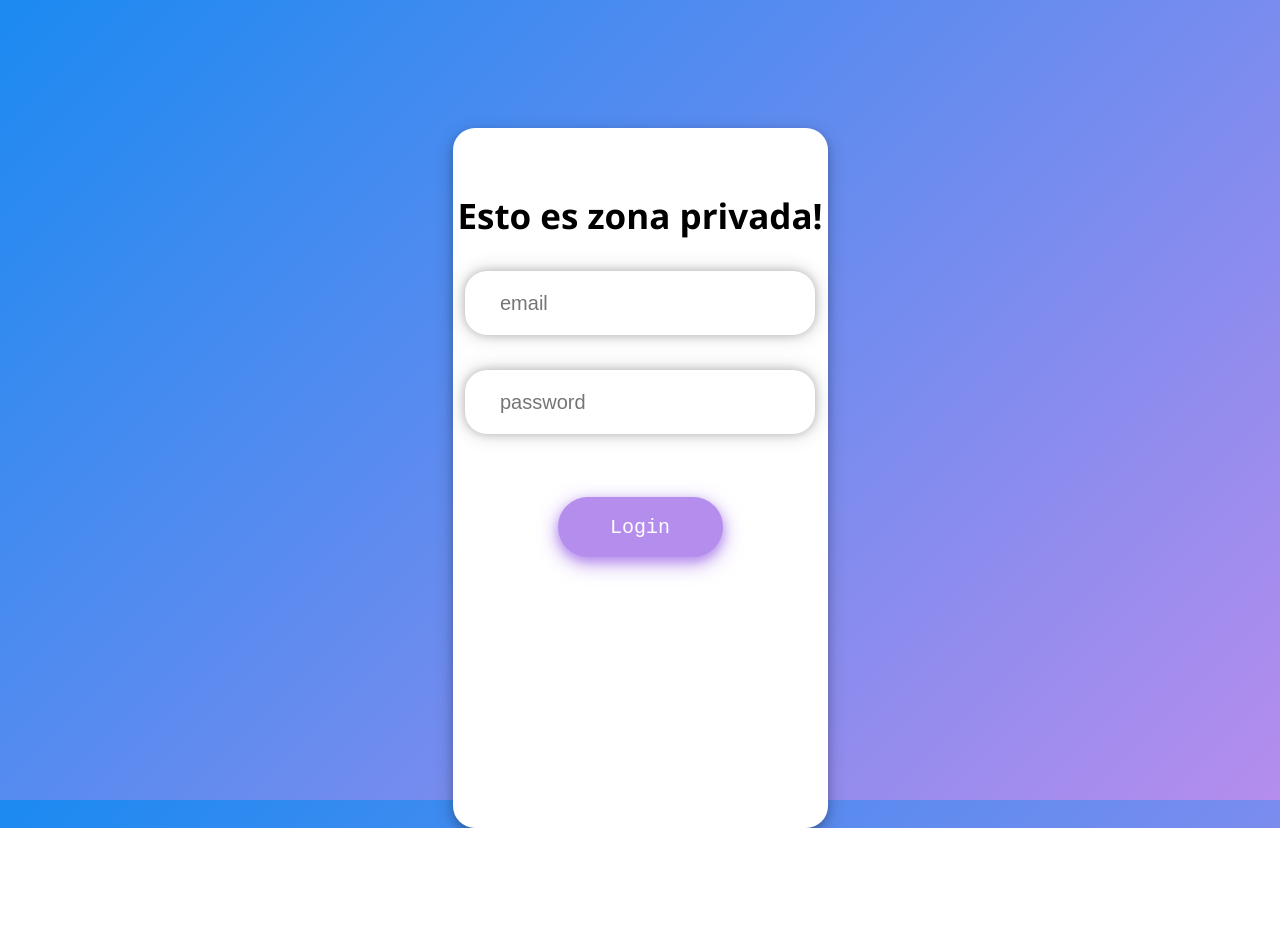
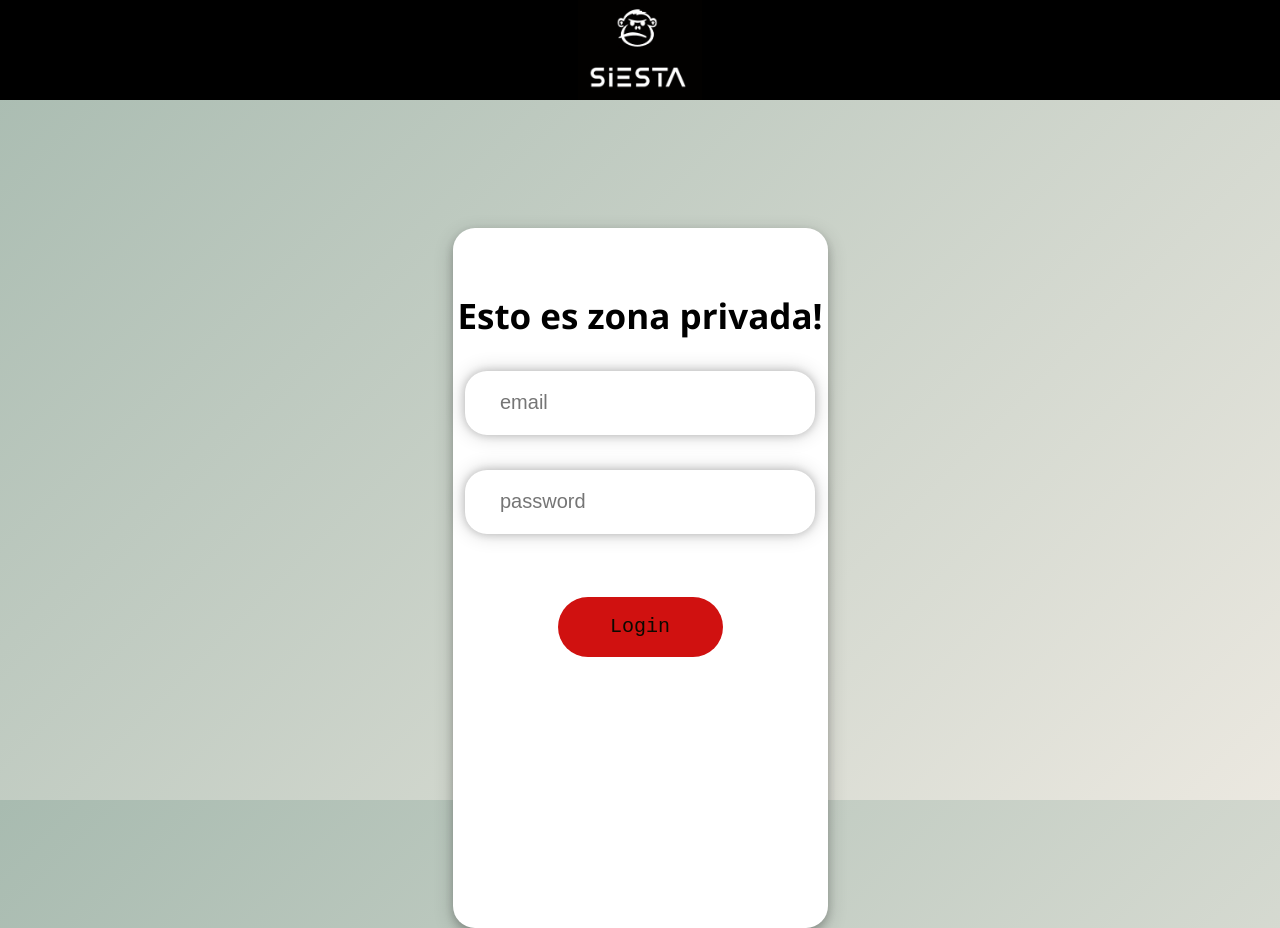
Before and after one commit to dav3loper/front-siesta, a React (Create React App) app: page / in a window 1280 px wide. Before the commit the page ends 828 px from the top, so only its background shows below. Built offline with nearby package versions, Linux system fonts and the light colour scheme; no server answers.

Commit message:
Refactor login and dashboard page

```diff
--- a/src/infrastructure/Dashboard/FakeFilmFestivalRepository.tsx
+++ b/src/infrastructure/Dashboard/FakeFilmFestivalRepository.tsx
@@ -10,15 +10,9 @@ export class FakeFilmFestivalRepository implements FilmFestivalRepository {
                     edition: 55,
                     startsAt: new Date("2024-10-03"),
                     endsAt: new Date("2024-10-13"),
-                    id: "fake-id"
-                },{
-                    name: "2023 Sitges Film Festival",
-                    edition: 54,
-                    startsAt: new Date("2023-10-06"),
-                    endsAt: new Date("2023-10-16"),
-                    id: "fake-id-2"
+                    id: "7"
                 }]);
-            }, 1000);
+            }, 300);
         });
     }
     findById(id: number): Promise<FilmFestival> {
--- a/src/sections/Dashboard/Dashboard.module.scss
+++ b/src/sections/Dashboard/Dashboard.module.scss
@@ -1,28 +1,32 @@
 .container {
-  display: grid;
-  gap: 1rem;
+  display: flex;
   --maxWidth: 15rem;
-  grid-template: repeat(5, 31rem) / var(--maxWidth);
+  --maxHeight: 15rem;
   place-content: center;
   align-items: start;
+  margin: 10px;
 
-  @media screen and (min-width: 35rem) {
-    grid-template: repeat(3, 31rem) / repeat(2, var(--maxWidth));
-  }
+}
 
-  @media screen and (min-width: 55rem) {
-    grid-template: repeat(2, 31rem) / repeat(3, var(--maxWidth));
-  }
+.film_festival {
+  border:solid 5px;
 
-  @media screen and (min-width: 70rem) {
-    grid-template: repeat(1, 31rem) / repeat(4, var(--maxWidth));
+  &__logo {
+    display: block;
+    max-width: var(--maxWidth);
+    max-height: var(--maxHeight);
   }
 }
 
-.film_festival {
-  border:solid 1px;
-
-  &__logo {
-    max-width: var(--maxWidth);
-  }
+.btn{
+  margin-top: 28px;
+  width: 165px;
+  height: 60px;
+  border-radius: 30px;
+  background: #ebe8e0;
+  border: none;
+  font-family: 'Montserrat', monospace;
+  font-size: 20px;
+  color: #0a0a00;
+  cursor: pointer;
 }
--- a/src/sections/Dashboard/Dashboard.tsx
+++ b/src/sections/Dashboard/Dashboard.tsx
@@ -32,12 +32,9 @@ export function Dashboard({filmFestivalRepository, voteRepository}: {
         <section className={styles.container}>
             {filmFestivalData.map((filmFestival) => (
                 <article className={styles.film_festival}>
-                    <div>
-                        Nombre: {filmFestival.name}
-                    </div>
                     <img alt={filmFestival.name} src={lastEditionLogo} className={styles.film_festival__logo}/>
-                    <a href={`/movie/${nextMovie}`}> Votar </a>
-                    <a href={`/film-festival/${filmFestival.id}/list`}>Ver listado</a>
+                    <a className={styles.btn} href={`/movie/${nextMovie}`}> Votar </a>
+                    <a className={styles.btn} href={`/film-festival/${filmFestival.id}/list`}>Ver listado</a>
                 </article>
             ))}
         </section>
--- a/src/sections/Layout/Layout.module.scss
+++ b/src/sections/Layout/Layout.module.scss
@@ -10,13 +10,8 @@ body{
     display: flex;
     gap: 2rem;
     align-items: center;
-    max-width: 1200px;
+    justify-content: center;
     margin: 0 0;
-  }
-
-  .app__brand {
-    color: #3cff64;
-    font-style: italic;
   }
 
   &__brand {
--- a/src/sections/Login/Login.module.scss
+++ b/src/sections/Login/Login.module.scss
@@ -1,5 +1,5 @@
 body{
-  background: linear-gradient(135deg, #1B8AF1, #B58DED);
+  background: linear-gradient(135deg, #a8bbb0, #ebe8e0);
   height: 100vh;
   width: 100%;
   text-align: center;
@@ -40,12 +40,11 @@ form{
   width: 165px;
   height: 60px;
   border-radius: 30px;
-  background: #B58DED;
+  background: #d01110;
   border: none;
   font-family: 'Montserrat', monospace;
   font-size: 20px;
-  color: #FFFFFF;
-  box-shadow: 0 4px 8px 0 rgba(181, 141, 237, 0.7), 0 6px 20px 0 rgba(181, 141, 237, 0.9);
+  color: #0a0a00;
   cursor: pointer;
 }
 
@@ -59,11 +58,20 @@ form{
   box-shadow: 0 4px 8px 0 rgba(0, 0, 0, 0.2), 0 6px 20px 0 rgba(0, 0, 0, 0.19);
 }
 
-.link{
-  color: #0E4579;
-  font-family: 'Montserrat light';
-  font-size: 18px;
-  cursor: pointer;
-  display: block;
-  text-decoration: none;
+.header {
+  height: var(--header-height);
+  background-color: #000000;
+
+  &__container {
+    display: flex;
+    gap: 2rem;
+    align-items: center;
+    justify-content: center;
+    margin: 0 0;
+  }
+
+  &__brand {
+    max-width: 15rem;
+    max-height: 6.25rem;
+  }
 }
--- a/src/sections/Login/Login.tsx
+++ b/src/sections/Login/Login.tsx
@@ -1,6 +1,7 @@
 import React, {useState} from "react";
 import {UserRepository} from "../../domain/User/UserRepository";
 import styles from "./Login.module.scss";
+import brand from "../Layout/brand.png";
 
 export function Login({userRepository, setToken}: { userRepository: UserRepository, setToken: any }) {
     const [email, setEmail] = useState('');
@@ -16,7 +17,13 @@ export function Login({userRepository, setToken}: { userRepository: UserReposito
         setToken(token);
     }
 
-    return <div className={styles.login}>
+    return <>
+        <header className={styles.header}>
+            <section className={styles.header__container}>
+                <img src={brand} alt="brand" className={styles.header__brand}/>
+            </section>
+        </header>
+        <div className={styles.login}>
             <h1>Esto es zona privada!</h1>
             <form onSubmit={handleSubmit}>
                 <div className={styles.text_area}>
@@ -36,9 +43,10 @@ export function Login({userRepository, setToken}: { userRepository: UserReposito
                         onChange={e => setPassword(e.target.value)}/>
                 </div>
                 <div>
-                <input type="submit" value="Login" className={styles.btn} />
+                    <input type="submit" value="Login" className={styles.btn}/>
                 </div>
             </form>
         </div>
+        </>
         ;
         }
```
Lines whose indentation alone changed are shown as unchanged.
